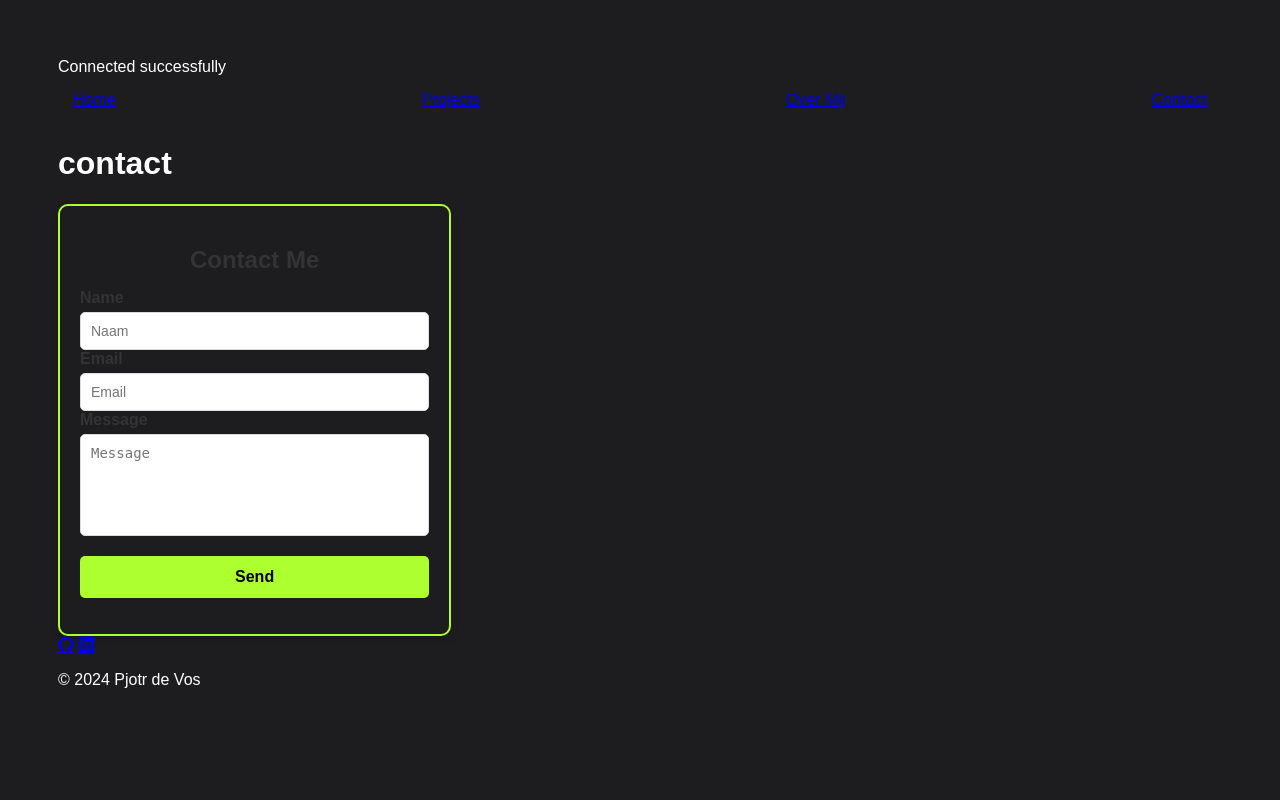
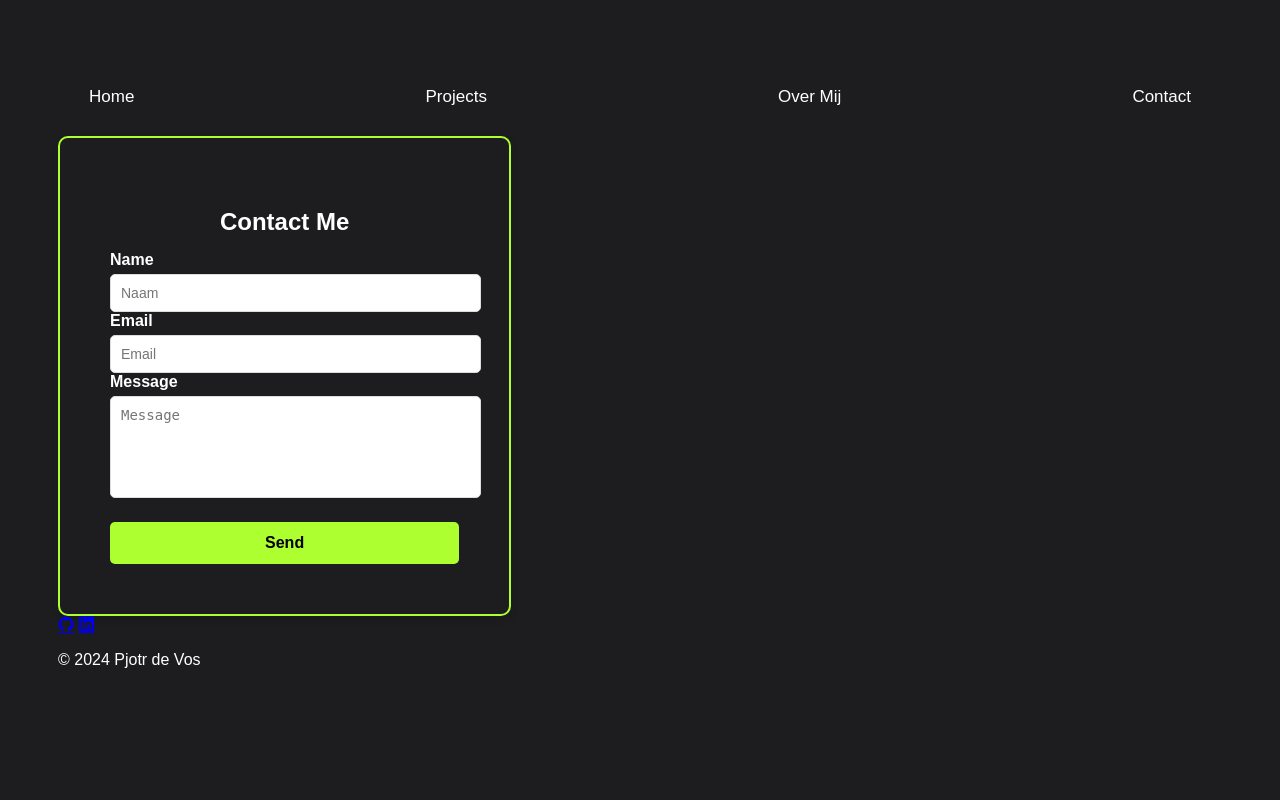
Before and after one commit to PjotrdeVos1/Portofolio-Windesheim, a PHP site: page /contact in a window 1280 px wide. Run offline with PHP 8.4, Linux system fonts and the light colour scheme.

Commit message:
Added a few fixes. Added styling to NavBar

```diff
--- a/dbconnect.php
+++ b/dbconnect.php
@@ -8,7 +8,7 @@ try {
     $conn = new PDO("mysql:host=$servername;dbname=testDB", $username, $password);
     // set the PDO error mode to exception
     $conn->setAttribute(PDO::ATTR_ERRMODE, PDO::ERRMODE_EXCEPTION);
-    echo "Connected successfully";
+    echo "";
 } catch(PDOException $e) {
     echo "Connection failed: " . $e->getMessage();
 }
--- a/views/contact.view.php
+++ b/views/contact.view.php
@@ -5,8 +5,6 @@ require 'layout/head.php';
 
 ?>
 
-
-    <h1>contact</h1>
     <main>
     <div class="contact-form-container">
         <form class="contact-form" action="/contact" method="POST">
--- a/views/css/style.css
+++ b/views/css/style.css
@@ -85,7 +85,7 @@ body {
     align-items: center; /* Center-align the form */
     justify-content: center;
     width: 30%;
-    padding: 20px;
+    padding: 50px;
     border: 2px solid greenyellow; /* Keep greenyellow border */
     border-radius: 10px;
     margin-right: 20px;
@@ -105,7 +105,7 @@ body {
 
 .contact-form h2 {
     font-size: 24px;
-    color: #333;
+    color: white;
     margin-bottom: 15px;
     text-align: center;
     font-weight: bold;
@@ -114,7 +114,7 @@ body {
 .contact-form label {
     margin-top: 15px;
     font-weight: 600;
-    color: #333;
+    color: white;
 }
 
 .contact-form input[type="text"],
@@ -161,3 +161,28 @@ body {
         margin: 0 auto;
     }
 }
+
+.NavBar {
+    background-color: #1d1d20;
+    overflow: hidden;
+}
+
+.NavBar a {
+    float: left;
+    display: block;
+    color: white;
+    text-align: center;
+    padding: 14px 16px;
+    text-decoration: none;
+    font-size: 17px;
+}
+
+.NavBar a:hover {
+    background-color: #333;
+    color: white;
+}
+
+.NavBar a.active {
+    background-color: greenyellow;
+    color: black;
+}
--- a/views/info.view.php
+++ b/views/info.view.php
@@ -5,7 +5,8 @@ require 'layout/head.php';
 
 ?>
 
-<main
+<main>
+    <h2>Stukje over mijzelf.</h2>
     <div class="All-containers">
         <div class="text-container">
             <p>Zoals u zag op de begin pagina is mijn naam Pjotr de Vos. Ik zal hier nog een stukje over mijzelf praten. <br><br> Ik heb redelijk wat basis kennis met veel talen zoals; "HTML/CSS, JS, PHP, MYSQL, Databases. En een klein beetje van C#". En heb altijd een passie om meer kennis te krijgen van deze talen en nieuwe talen! <br><br> Zoals ook staat op de start pagina woon ik in Nederland maar sta ik altijd open om naar het buitenland te gaan om daar meer kennis te kunnen krijgen of werken voor mijn passie als software developer.</p>
```
